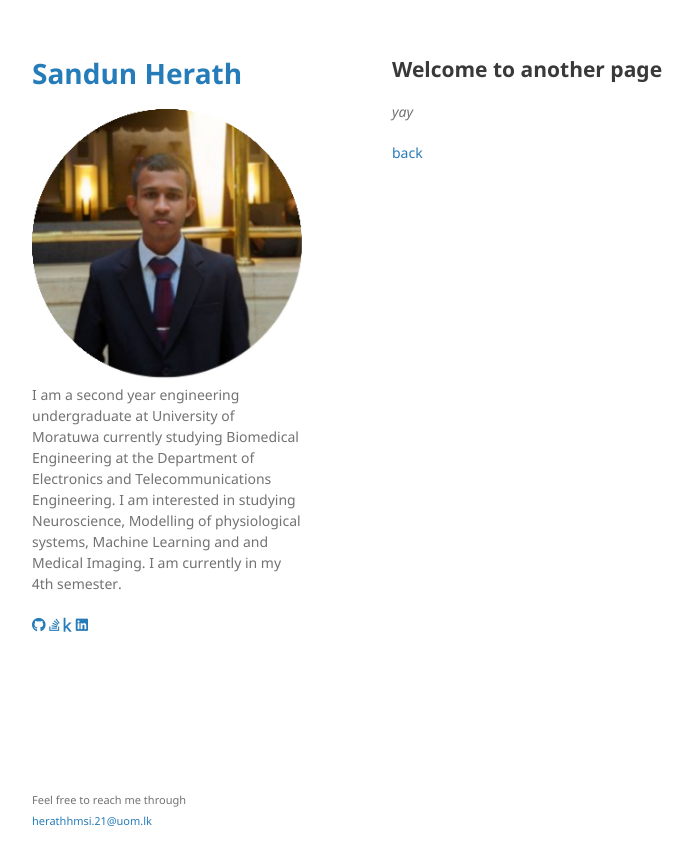
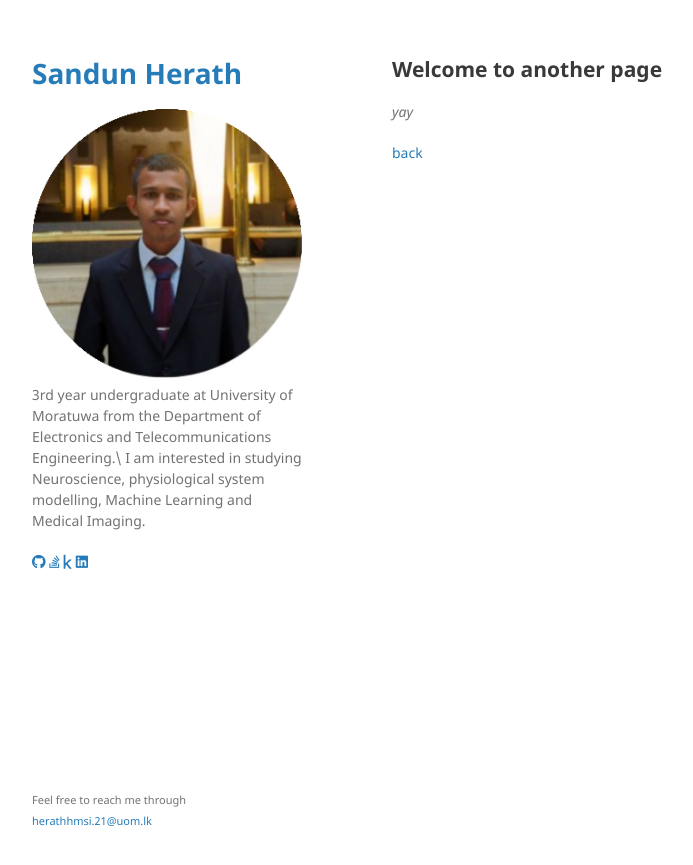
Before and after one commit to sandun21/sandun21.github.io, a Jekyll site: the page built from another-page.md, in a window 1280 px wide. Shown: the top 865 px of the page, without its empty margins (178-871 px from the left). Built offline with Jekyll 4.4.1, drawn with Linux system fonts in a browser that asks for light colours; our own code applies the rules of GitHub Pages for plain Markdown files.

Commit message:
Update _config.yml

```diff
--- a/_config.yml
+++ b/_config.yml
@@ -1,6 +1,6 @@
 title: Sandun Herath
 logo: /assets/logo.jpg
-description: I am a second year engineering undergraduate at University of Moratuwa currently studying Biomedical Engineering at the Department of Electronics and Telecommunications Engineering. I am interested in studying Neuroscience, Modelling of physiological systems, Machine Learning and and Medical Imaging. I am currently in my 4th semester.
+description: 3rd year undergraduate at University of Moratuwa from the Department of Electronics and Telecommunications Engineering.\ I am interested in studying Neuroscience, physiological system modelling, Machine Learning and Medical Imaging.
 show_downloads: false
 google_analytics:
 theme: jekyll-theme-minimal
```
